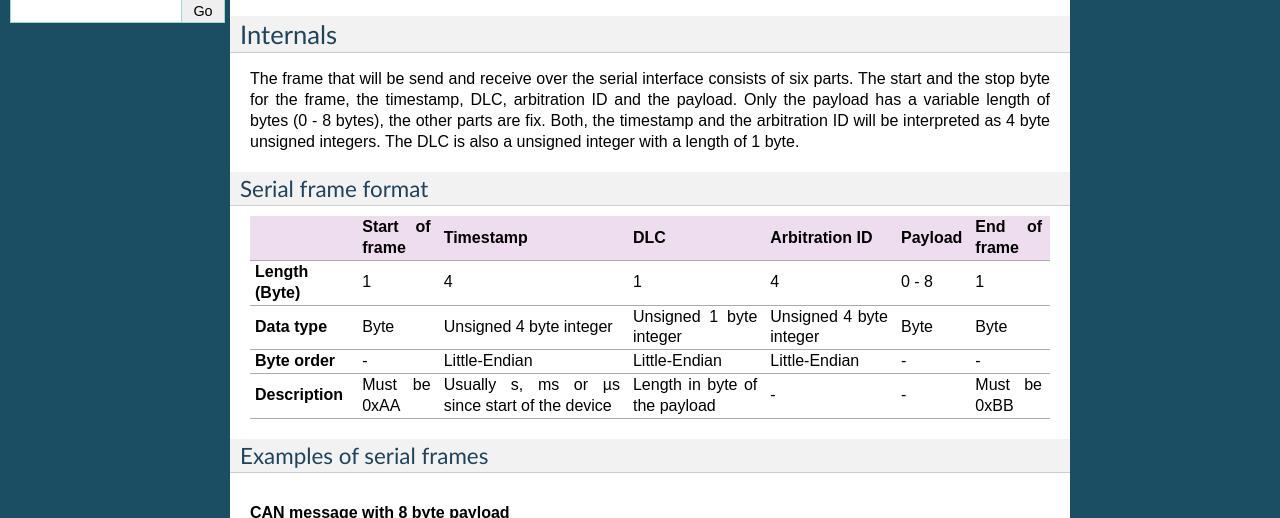
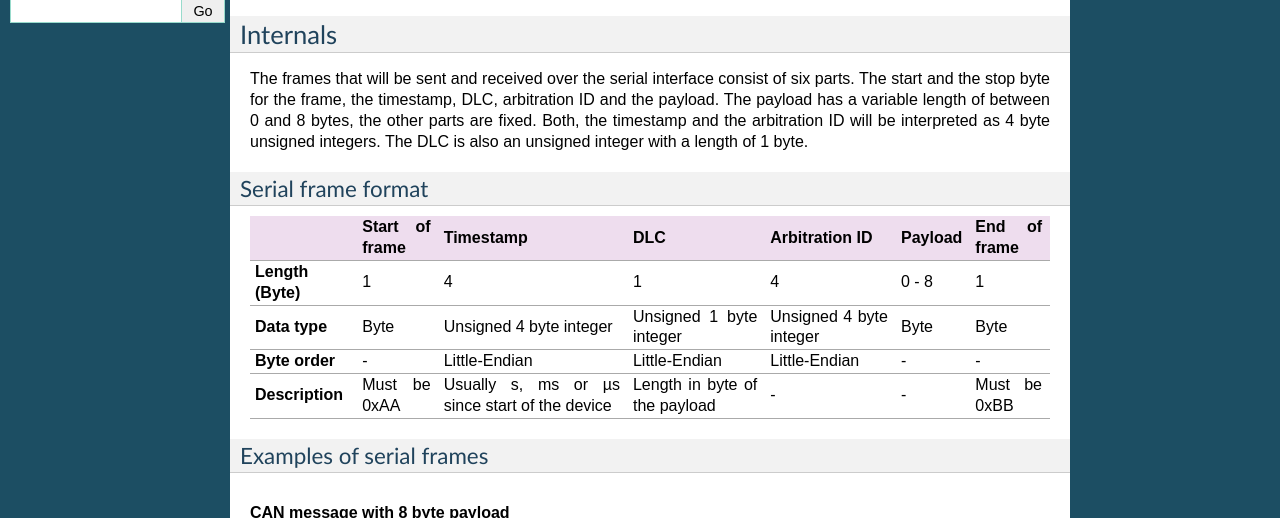
Before and after one commit to hardbyte/python-can, a Sphinx documentation site: the page built from doc/interfaces/serial.rst, in a window 1280 px wide and 900 px high, cut to the strip 382-900 px from the top of the window. Built offline with Sphinx 7.4.7, drawn with Linux system fonts in a browser that asks for light colours.

Commit message:
English error corrected

```diff
--- a/doc/interfaces/serial.rst
+++ b/doc/interfaces/serial.rst
@@ -19,12 +19,12 @@ Bus
 
 Internals
 ---------
-The frame that will be send and receive over the serial interface consists of
+The frames that will be sent and received over the serial interface consist of
 six parts. The start and the stop byte for the frame, the timestamp, DLC,
-arbitration ID and the payload. Only the payload has a variable length of bytes
-(0 - 8 bytes), the other parts are fix. Both, the timestamp and the arbitration
-ID will be interpreted as 4 byte unsigned integers. The DLC is also a unsigned
-integer with a length of 1 byte.
+arbitration ID and the payload. The payload has a variable length of between
+0 and 8 bytes, the other parts are fixed. Both, the timestamp and the
+arbitration ID will be interpreted as 4 byte unsigned integers. The DLC is
+also an unsigned integer with a length of 1 byte.
 
 Serial frame format
 ^^^^^^^^^^^^^^^^^^^
```
